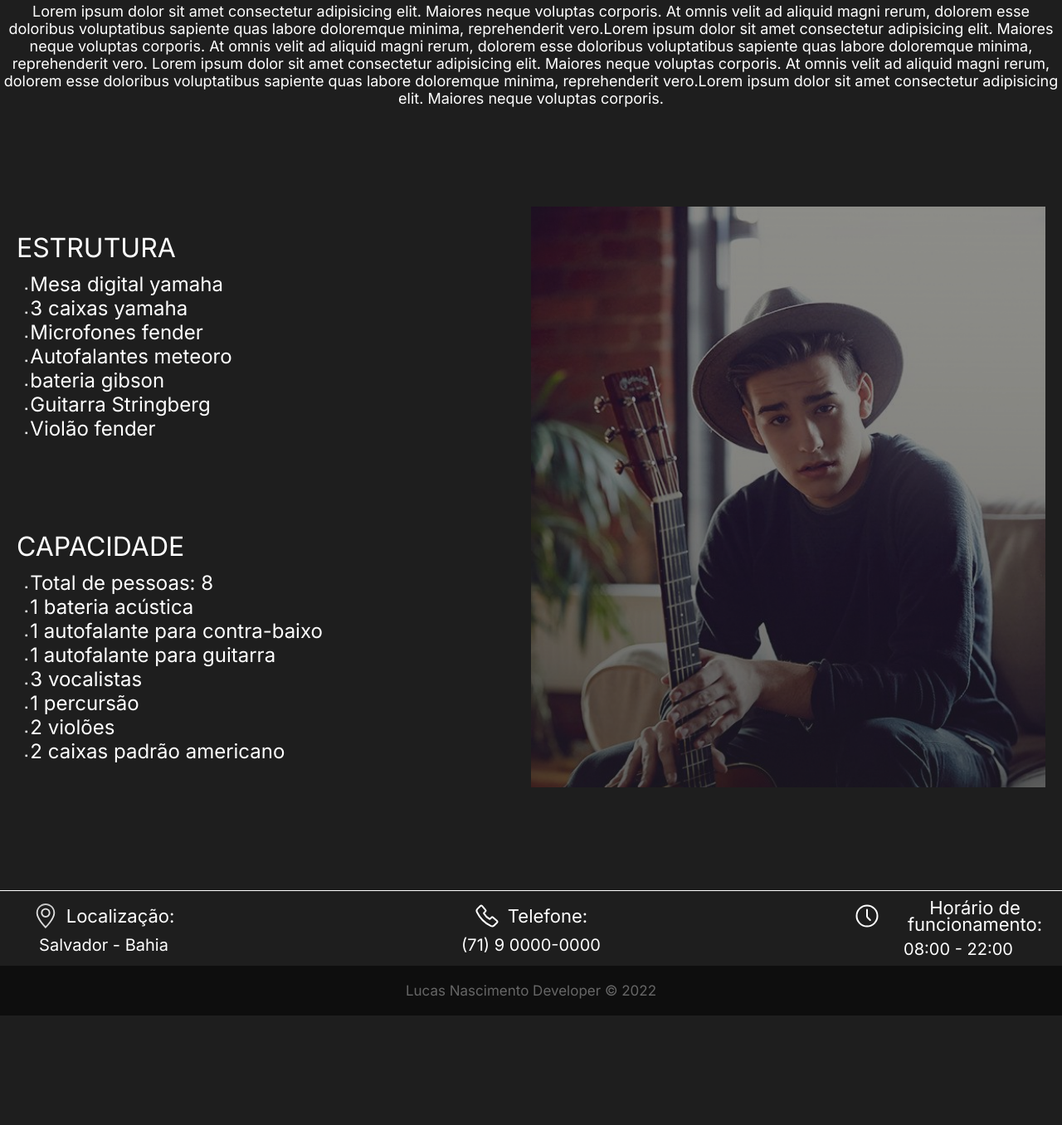
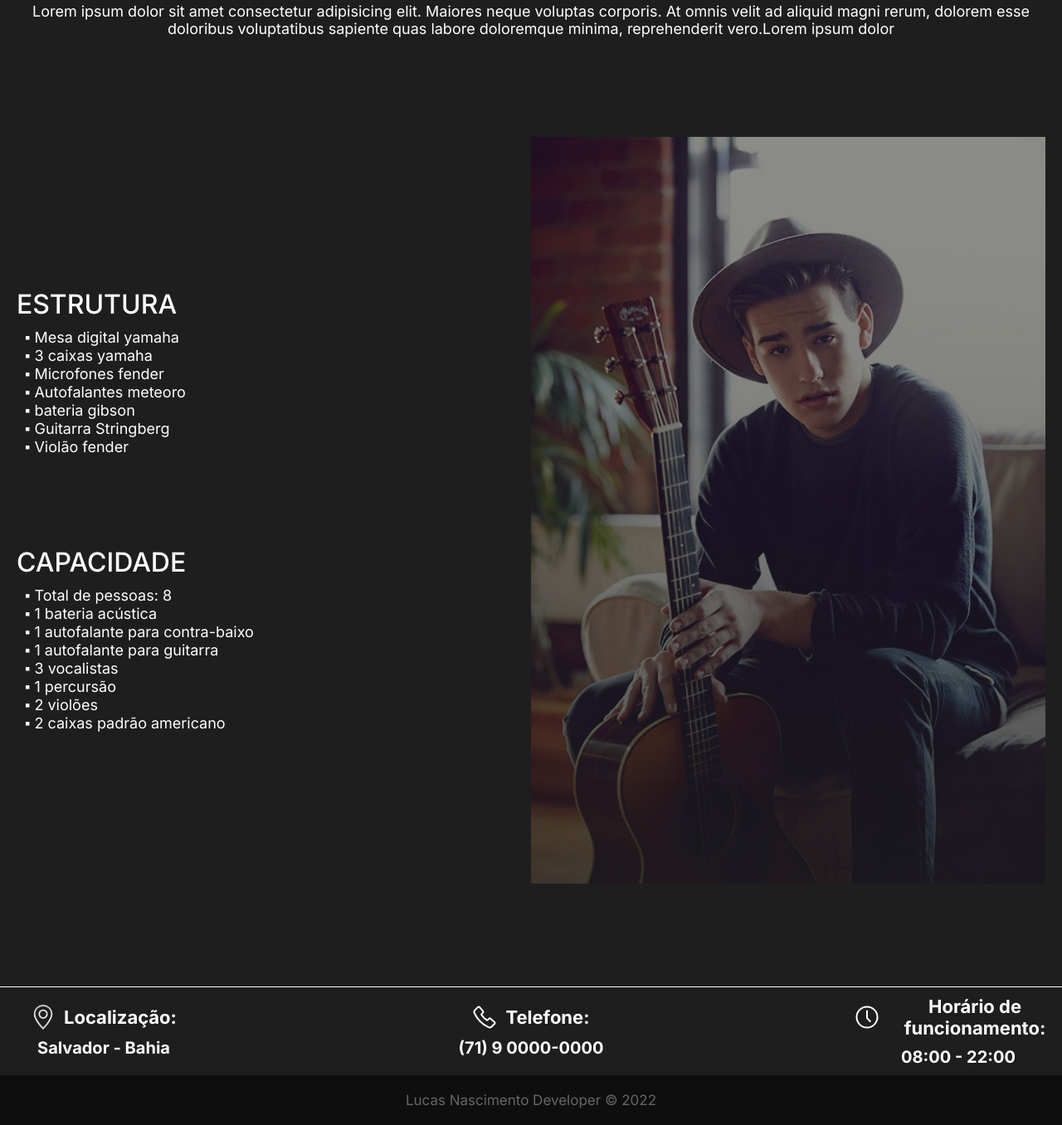
Before and after one commit to lucasnds/SiteEstudio, a plain HTML site: page index.html in a window 1280 px wide. Shown: the part 1020-2376 px from the top of the page at 83% size. Before the commit the page ends 2244 px from the top, so only its background shows below. Drawn offline with Linux system fonts and the light colour scheme.

Commit message:
ajeitei alguns tamanhos de font e imagem

```diff
--- a/css/login.css
+++ b/css/login.css
@@ -132,7 +132,7 @@
 
     footer {
         background-color: #0E0E0E;
-        margin-top: 400px;
+        margin-top: 290px;
     }
 
     footer p {
--- a/css/style.css
+++ b/css/style.css
@@ -39,7 +39,6 @@
             .menu-principal ul li a {
                 text-decoration: none;
                 font-family: 'Inter', sans-serif;
-                font-style: normal;
                 font-weight: 400;
                 font-size: 1.8rem;
                 color: #FFFFFF;
@@ -83,18 +82,15 @@
             }
 
             .parteUm h3 {
-                font-style: normal;
                 font-weight: 400;
                 font-size: 32px;
-                line-height: 39px;
                 text-align: center;
                 text-transform: uppercase;
                 color: #FFFFFF;
+                font-weight: 500;
             }
 
             .parteUm p {
-                font-style: normal;
-                font-weight: 400;
                 font-size: 1.8rem;
                 text-align: center;
                 color: #FFFFFF;
@@ -107,25 +103,19 @@
             }
 
             .estrutura h4 {
-                font-style: normal;
-                font-weight: 400;
                 font-size: 32px;
-                line-height: 39px;
                 color: #FFFFFF;
                 margin-bottom: 10px;
+                font-weight: 500;
             }
 
             .estrutura ul li {
                 list-style: none;
                 margin-left: 10px;
-                line-height: 2;
             }
 
-            .estrutura ul li a {
-                font-style: normal;
-                font-weight: 400;
-                font-size: 24px;
-                line-height: 29px;
+            .estrutura ul li {
+                font-size: 1.8rem;
                 color: #FFFFFF;
                 text-decoration: none;
             }
@@ -136,25 +126,19 @@
             }
 
             .capacidade h4 {
-                font-style: normal;
-                font-weight: 400;
                 font-size: 32px;
-                line-height: 39px;
                 color: #FFFFFF;
                 margin-bottom: 10px;
+                font-weight: 500;
             }
 
             .capacidade ul li {
                 list-style: none;
                 margin-left: 10px;
-                line-height: 2;
             }
 
-            .capacidade ul li a {
-                font-style: normal;
-                font-weight: 400;
-                font-size: 24px;
-                line-height: 29px;
+            .capacidade ul li {
+                font-size: 1.8rem;
                 color: #FFFFFF;
                 text-decoration: none;
             }
@@ -177,7 +161,7 @@
 
             #imagemViolao {
                 width: 50%;
-                height: 700px;
+                height: 900px;
                 background-image: url('../imagens/SegurandoViolao.png');
                 background-size: cover;
             }
@@ -194,24 +178,17 @@
             }
 
             .footerGeral h5 {
-                font-style: normal;
-                font-weight: 400;
                 font-size: 2.2rem;
-                line-height: 20px;
                 color: #FFFFFF;
             }
 
             .footerGeral h6 {
-                font-style: normal;
-                font-weight: 400;
                 font-size: 2.0rem;
-                line-height: 20px;
                 color: #FFFFFF;
             }
 
             footer p {
                 font-size: 1.7rem;
-                line-height: 20px;
                 color: #666;
                 padding: 20px 0px 20px 0px;
                 text-align: center;
@@ -273,10 +250,13 @@
                 .botao a {
                     font-size: 1.6rem;
                 }
-                .parteUm h3 {
+                .parteUm h3,
+                .capacidade h4,
+                .estrutura h4 {
                     font-size: 2.2rem;
                 }
                 .parteUm p {
                     font-size: 1.7rem;
+                    width: 90%;
                 }
             }
--- a/index.html
+++ b/index.html
@@ -46,10 +46,7 @@
         <section class="parteUm" id="parteUm">
             <h3>Quem somos?</h3>
             <p>Lorem ipsum dolor sit amet consectetur adipisicing elit. Maiores neque voluptas corporis. At omnis velit ad aliquid magni rerum, dolorem esse doloribus voluptatibus sapiente quas labore doloremque minima, reprehenderit vero.Lorem ipsum dolor
-                sit amet consectetur adipisicing elit. Maiores neque voluptas corporis. At omnis velit ad aliquid magni rerum, dolorem esse doloribus voluptatibus sapiente quas labore doloremque minima, reprehenderit vero. Lorem ipsum dolor sit amet consectetur
-                adipisicing elit. Maiores neque voluptas corporis. At omnis velit ad aliquid magni rerum, dolorem esse doloribus voluptatibus sapiente quas labore doloremque minima, reprehenderit vero.Lorem ipsum dolor sit amet consectetur adipisicing
-                elit. Maiores neque voluptas corporis.
-            </p>
+
         </section>
         <section class="parteDois" id="parteDois">
             <div class="parteDoisGeral">
@@ -58,25 +55,25 @@
                         <h4>ESTRUTURA</h4>
                         <ul>
                             <li>
-                                <a href="# ">Mesa digital yamaha</a>
+                                Mesa digital yamaha
                             </li>
                             <li>
-                                <a href="# ">3 caixas yamaha</a>
+                                3 caixas yamaha
                             </li>
                             <li>
-                                <a href="# ">Microfones fender</a>
+                                Microfones fender
                             </li>
                             <li>
-                                <a href="# ">Autofalantes meteoro</a>
+                                Autofalantes meteoro
                             </li>
                             <li>
-                                <a href="# ">bateria gibson</a>
+                                bateria gibson
                             </li>
                             <li>
-                                <a href="# ">Guitarra Stringberg</a>
+                                Guitarra Stringberg
                             </li>
                             <li>
-                                <a href="# ">Violão fender</a>
+                                Violão fender
                             </li>
                         </ul>
                     </div>
@@ -85,28 +82,28 @@
                         <h4>CAPACIDADE</h4>
                         <ul>
                             <li>
-                                <a href="# ">Total de pessoas: 8</a>
+                                Total de pessoas: 8
                             </li>
                             <li>
-                                <a href="# ">1 bateria acústica</a>
+                                1 bateria acústica
                             </li>
                             <li>
-                                <a href="# ">1 autofalante para contra-baixo</a>
+                                1 autofalante para contra-baixo
                             </li>
                             <li>
-                                <a href="# ">1 autofalante para guitarra</a>
+                                1 autofalante para guitarra
                             </li>
                             <li>
-                                <a href="# ">3 vocalistas</a>
+                                3 vocalistas
                             </li>
                             <li>
-                                <a href="# ">1 percursão</a>
+                                1 percursão
                             </li>
                             <li>
-                                <a href="# ">2 violões</a>
+                                2 violões
                             </li>
                             <li>
-                                <a href="# ">2 caixas padrão americano</a>
+                                2 caixas padrão americano
                             </li>
                         </ul>
                     </div>
```
